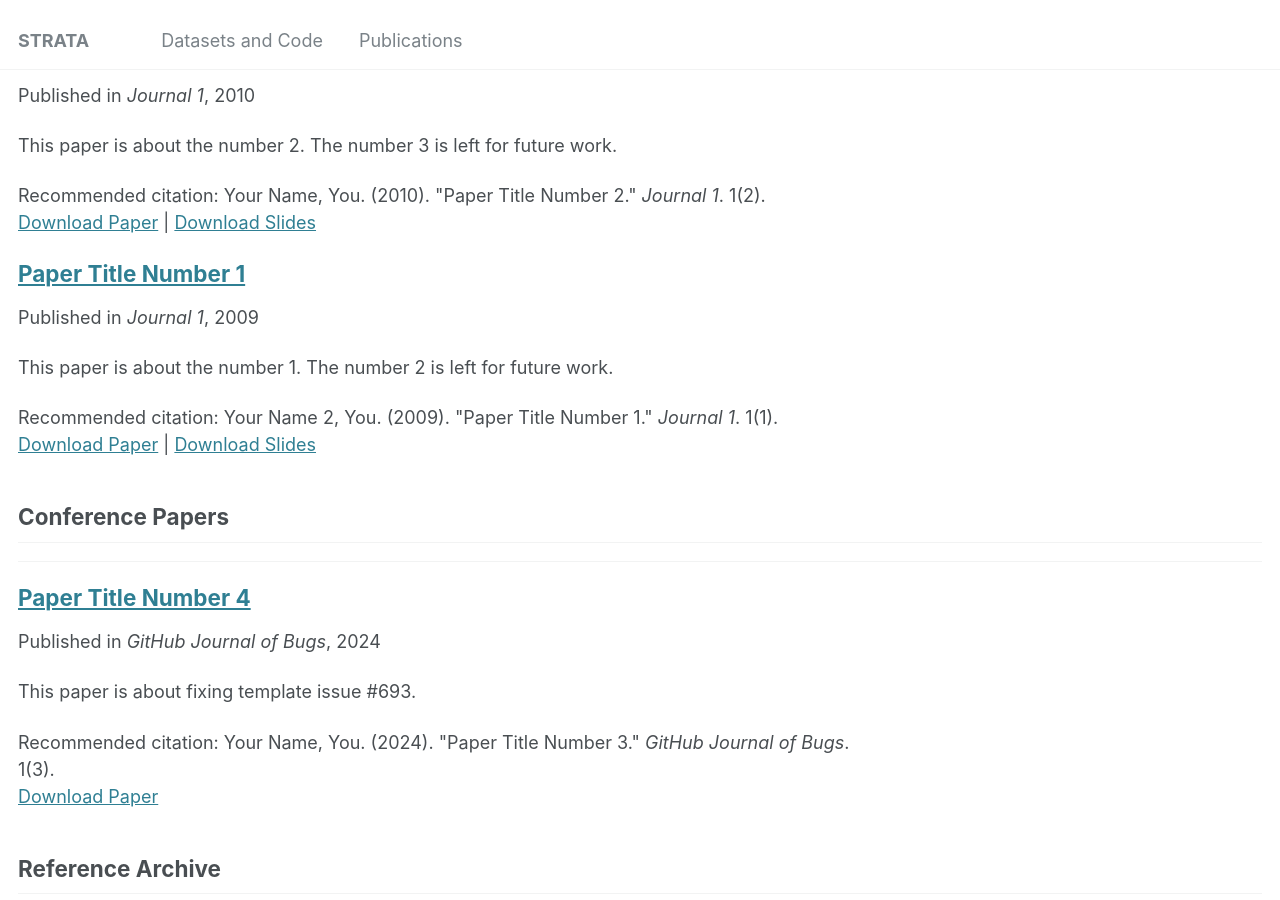
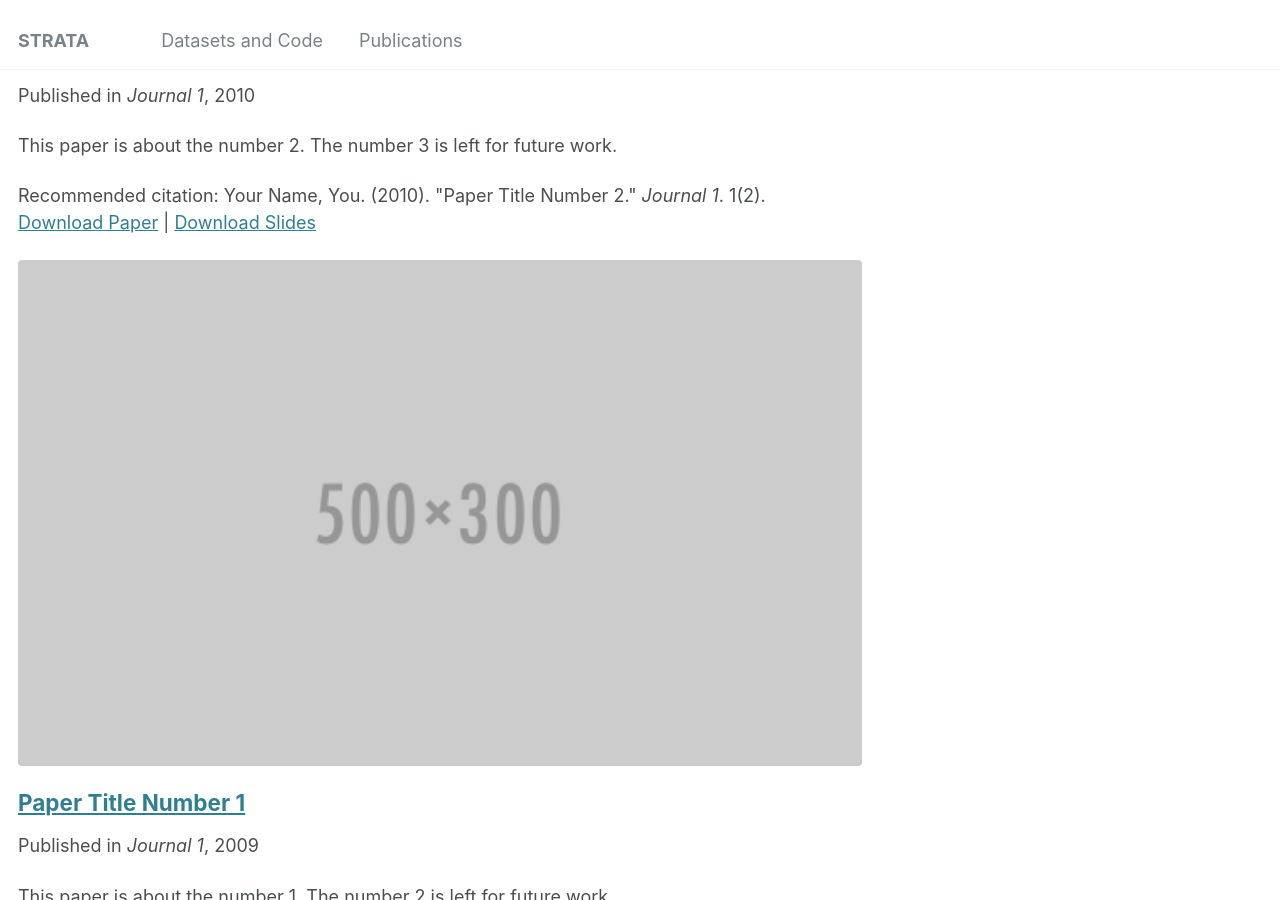
Before and after one commit to stratified-turbulence/web, a Jekyll site: the page built from _pages/publications.html, in a window 1280 px wide and 900 px high, scrolled down 518 px. Built offline with Jekyll 4.4.1, drawn with Linux system fonts in a browser that asks for light colours.

Commit message:
Update archive-single.html

```diff
--- a/_includes/archive-single.html
+++ b/_includes/archive-single.html
@@ -12,9 +12,26 @@
   {% assign title = post.title %}
 {% endif %}
 
+
 <div class="{{ include.type | default: "list" }}__item">
   <article class="archive__item" itemscope itemtype="http://schema.org/CreativeWork">
     {% if include.type == "grid" and teaser %}
+      <div class="archive__item-teaser">
+        <img src=
+          {% if teaser contains "://" %}
+            "{{ teaser }}"
+          {% else %}
+            "{{ teaser | prepend: "/images/" | prepend: base_path }}"
+          {% endif %}
+          alt="">
+      </div>
+    {% endif %}
+
+    {% if post.image %}
+      <div class="archive__item-teaser">
+        <img src="{{ post.image | relative_url }}" alt="Publication image">
+      </div>
+    {% elsif include.type == "grid" and teaser %}
       <div class="archive__item-teaser">
         <img src=
           {% if teaser contains "://" %}
```
